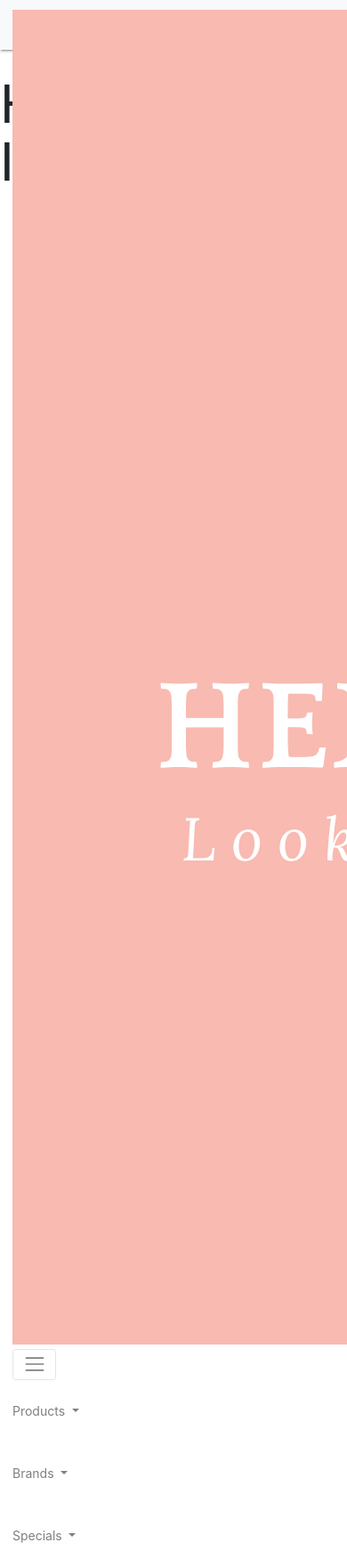
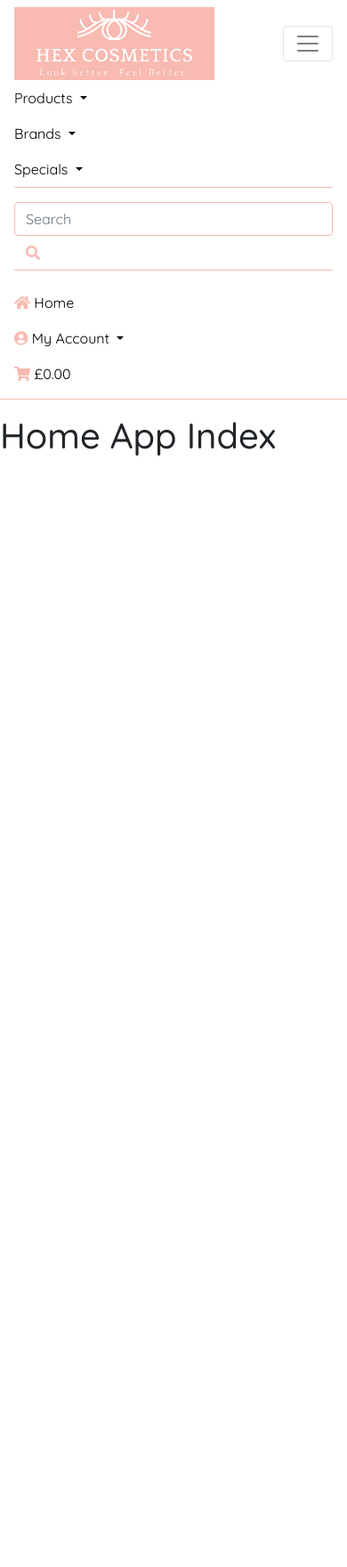
Before and after one commit to lewisclark4/CI-MilestoneProjectFour, a Django app: page / in a window 390 px wide, after a click that opens the changed part; the page is wider, and only the part inside the window is pictured. Shown: that part at 89% size. After the commit the page ends 512 px from the top of that part, so only its background shows below. Run offline with Django 3.2, Linux system fonts and the light colour scheme; some libraries are stand-ins or nearby versions.

Commit message:
further additions to navbar and started styling

```diff
--- /dev/null
+++ b/static/css/base.css
@@ -0,0 +1,46 @@
+html {
+    scroll-behavior: smooth;
+}
+
+body {
+  display: flex;
+  min-height: 100vh;
+  flex-direction: column;
+  font-family: "Quicksand", sans-serif;
+  overflow-x: hidden;
+}
+
+hr {
+    border-color: #f8bab1;
+    margin-top: 0;
+}
+
+#logo-image {
+    top: 0;
+    left: 0;
+    max-width: 225px;
+    object-fit: contain;
+}
+
+.navbar-light .navbar-nav .nav-link{
+    color: #000;
+}
+
+.navbar-light .navbar-nav .nav-link:hover{
+    color: #fff;
+    background-color: #f8bab1;
+    transition: .25s ease-in-out;
+}
+
+.navbar-light .navbar-nav .nav-link:hover .nav-icon{
+    color:#000;
+    transition: .25s ease-in-out;
+}
+
+.nav-icon, .dropdown {
+    color: #f8bab1;
+}
+
+.form-control {
+    border: 1px solid #f8bab1
+}
--- a/templates/base.html
+++ b/templates/base.html
@@ -21,8 +21,8 @@
         <link rel="stylesheet" href="https://unpkg.com/flickity@2/dist/flickity.min.css">
         <link rel="stylesheet" href="https://fonts.googleapis.com/css2?family=Quicksand:wght@300;400;500;600;700&display=swap">
         <link rel="stylesheet" href="https://use.fontawesome.com/releases/v5.6.1/css/all.css"/>
-        <link rel="stylesheet" href="https://cdnjs.cloudflare.com/ajax/libs/materialize/0.100.2/css/materialize.min.css"/>
-        <link rel="shortcut icon" href="{% static 'images/hex-favicon.png' %}" type="image/png"/>
+        <link rel="stylesheet" href="{% static 'css/base.css' %}">
+        <link rel="shortcut icon" href="{% static 'images/hex-logo.png' %}" type="image/png"/>
     {% endblock %}
 
     <!-- custom css imports block-->
--- a/templates/includes/navbar.html
+++ b/templates/includes/navbar.html
@@ -1,13 +1,14 @@
 {% load static %}
-<nav class="navbar navbar-expand-lg navbar-light bg-light">
-    <a class="navbar-brand" href="{% url 'home' %"}>
-        <img  class="main-logo-image" id="logo-image" src="{% static 'images/hex-logo.png' %}" alt="Hex Cosmetics Logo">
+
+<nav class="navbar sticky-top navbar-expand-lg navbar-light">
+    <a class="logo-link" href="{% url 'home' %}">
+        <img  class="main-logo-image" id="logo-image" src="{% static 'images/hex-logo-desktop.png' %}" alt="Hex Cosmetics Logo">
     </a>
     <button class="navbar-toggler" type="button" data-toggle="collapse" data-target="#navbarSupportedContent" aria-controls="navbarSupportedContent" aria-expanded="false" aria-label="Toggle navigation">
         <span class="navbar-toggler-icon"></span>
     </button>
     <div class="collapse navbar-collapse" id="navbarSupportedContent">
-        <ul class="navbar-nav mr-auto">
+        <ul class="navbar-nav mx-auto">
             <li class="nav-item dropdown">
                     <a class="nav-link dropdown-toggle" href="#" id="navbarDropdown" role="button" data-toggle="dropdown" aria-haspopup="true" aria-expanded="false">
                     Products
@@ -39,5 +40,56 @@
                 </div>
             </li>
         </ul>
+        <hr class="d-block d-sm-none">
+        <form class="form-inline mr-sm-2" method="GET" action="">
+            <input class="form-control search-bar" name="q" type="search" placeholder="Search" aria-label="Search">
+            <button class="btn nav-icon" type="submit">
+                <i class="fas fa-search"></i>
+            </button>
+        </form>
+        <hr class="d-block d-sm-none">
+        <ul class="navbar-nav ml-auto">
+            <li class="nav-item">
+                <a class="nav-link" href="{% url 'home' %}">
+                    <i class="nav-icon fas fa-home"></i> Home
+                </a>
+            </li>
+            {% if user.is_authenticated %}
+            <li class="nav-item dropdown">
+                    <a class="nav-link dropdown-toggle" href="#" id="navbarDropdown" role="button" data-toggle="dropdown" aria-haspopup="true" aria-expanded="false">
+                    <i class="nav-icon fas fa-user-circle"></i>
+                    My Account
+                    </a>
+                <div class="dropdown-menu" aria-labelledby="navbarDropdown">
+                    <a class="dropdown-item" href="#">Account</a>
+                    <a class="dropdown-item" href="#">Log out</a>
+                </div>
+            </li>
+            {% else %}
+            <li class="nav-item dropdown">
+                    <a class="nav-link dropdown-toggle" href="#" id="navbarDropdown" role="button" data-toggle="dropdown" aria-haspopup="true" aria-expanded="false">
+                    <i class="nav-icon fas fa-user-circle"></i>
+                    My Account
+                    </a>
+                <div class="dropdown-menu" aria-labelledby="navbarDropdown">
+                    <a class="dropdown-item" href="#">Register</a>
+                    <a class="dropdown-item" href="#">Log in</a>
+                </div>
+            </li>
+            {% endif  %}
+            <li class="list-inline-item">
+                <a class="nav-link" href="">
+                    <p class="my-0">
+                    <i class="nav-icon fas fa-shopping-cart"></i>
+                        {% if grand_total %}
+                            ${{ grand_total|floatformat:2 }}
+                        {% else %}
+                            £0.00
+                        {% endif %}
+                    </p>
+                </a>
+            </li>
+        </ul>
     </div>
 </nav>
+<hr>
```
Also changed, not shown: static/images/hex-favicon.png (deleted), static/images/hex-logo-desktop.png (added), static/images/hex-logo.png.
